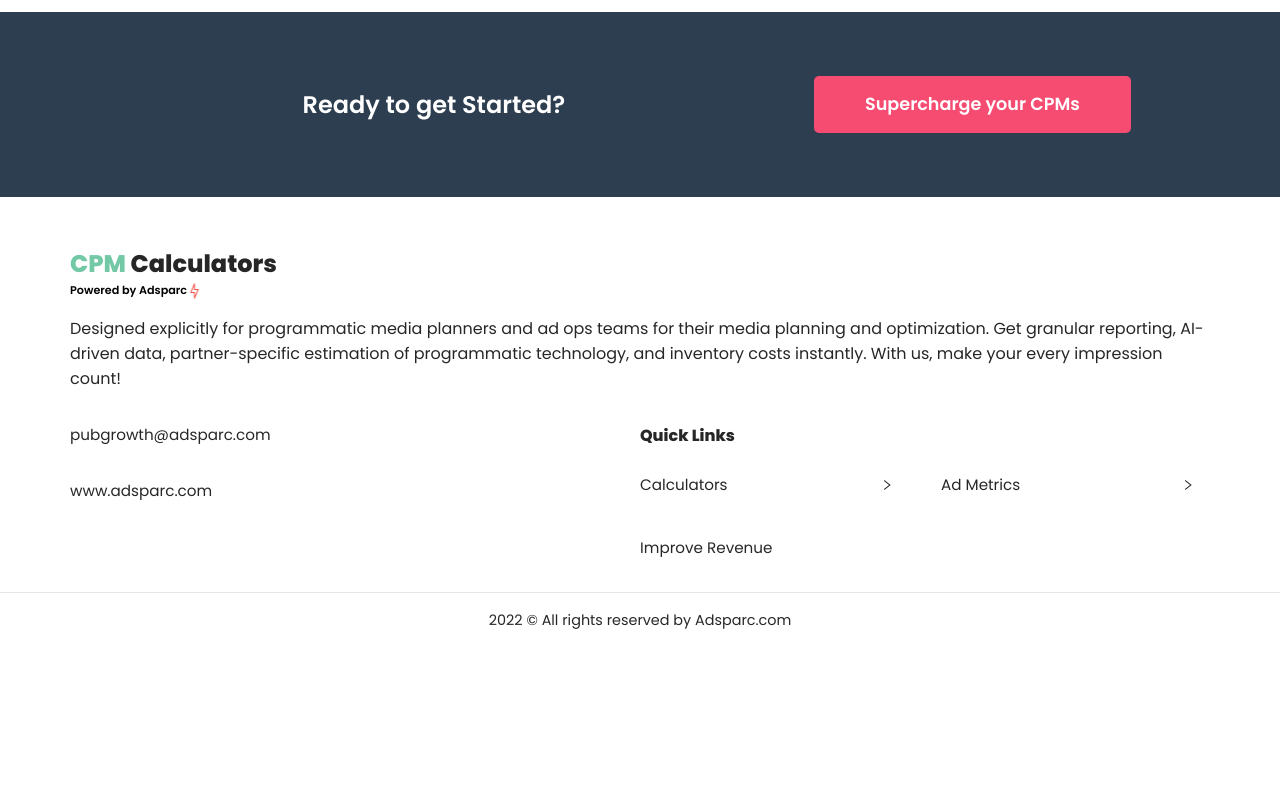
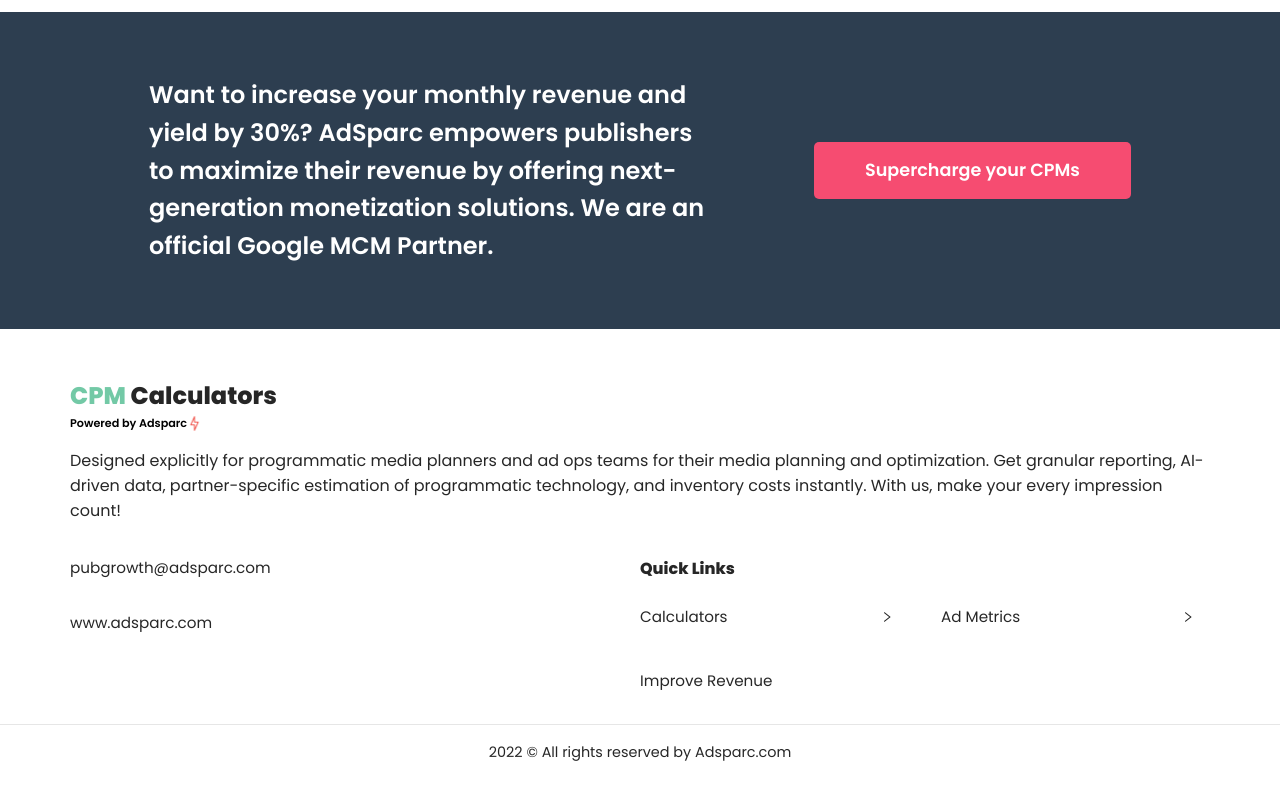
Before and after one commit to arvind-adsparc/cpmcalculators, a Next.js app: page /calculators/epmv-calculator in a window 1280 px wide. Shown: the part 3507-4307 px from the top of the page. Built offline with nearby package versions, Linux system fonts and the light colour scheme.

Commit message:
bottom cta text change

```diff
--- a/pages/calculators/ecpm-calculator.js
+++ b/pages/calculators/ecpm-calculator.js
@@ -29,8 +29,9 @@ const eCPMCalculator = () => {
           <AdMetrics />
           <Newsletter />
           <RecentArticle />
+
           <CTABar
-            text="Ready to get Started?"
+            text="Want to increase your monthly revenue and yield by 30%? AdSparc empowers publishers to maximize their revenue by offering next-generation monetization solutions.  We are an official Google MCM Partner."
             btnText="Supercharge your  CPMs"
             btnColor="pink"
           />
--- a/pages/calculators/epmv-calculator.js
+++ b/pages/calculators/epmv-calculator.js
@@ -30,8 +30,9 @@ const eCPMCalculator = () => {
           <AdMetrics />
           <Newsletter />
           <RecentArticle />
+
           <CTABar
-            text="Ready to get Started?"
+            text="Want to increase your monthly revenue and yield by 30%? AdSparc empowers publishers to maximize their revenue by offering next-generation monetization solutions.  We are an official Google MCM Partner."
             btnText="Supercharge your  CPMs"
             btnColor="pink"
           />
--- a/pages/calculators/rpm-calculator.js
+++ b/pages/calculators/rpm-calculator.js
@@ -29,8 +29,9 @@ const RPMCalculator = () => {
           <AdMetrics />
           <Newsletter />
           <RecentArticle />
+
           <CTABar
-            text="Ready to get Started?"
+            text="Want to increase your monthly revenue and yield by 30%? AdSparc empowers publishers to maximize their revenue by offering next-generation monetization solutions.  We are an official Google MCM Partner."
             btnText="Supercharge your  CPMs"
             btnColor="pink"
           />
--- a/pages/index.js
+++ b/pages/index.js
@@ -31,7 +31,7 @@ export default function Home() {
           <Newsletter />
           <RecentArticle />
           <CTABar
-            text="Ready to get Started?"
+            text="Want to increase your monthly revenue and yield by 30%? AdSparc empowers publishers to maximize their revenue by offering next-generation monetization solutions.  We are an official Google MCM Partner."
             btnText="Supercharge your  CPMs"
             btnColor="pink"
           />
```
